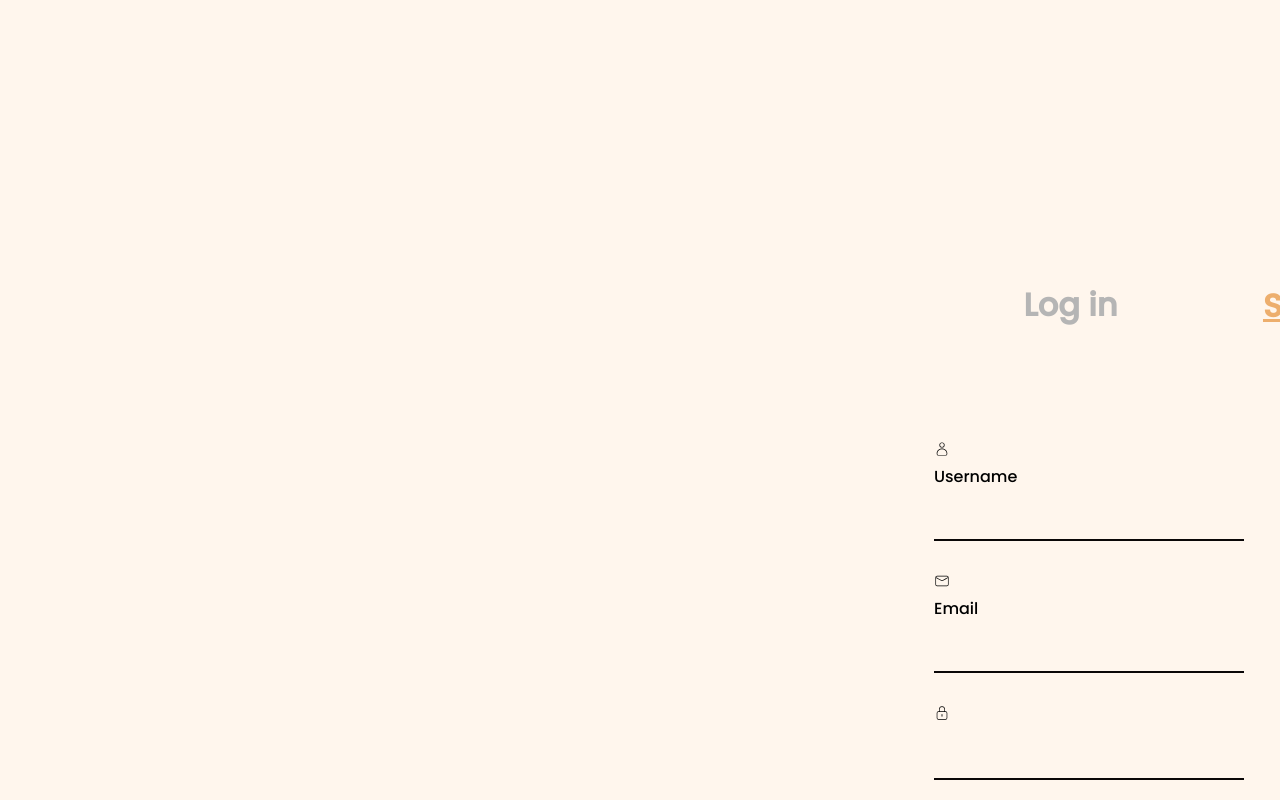
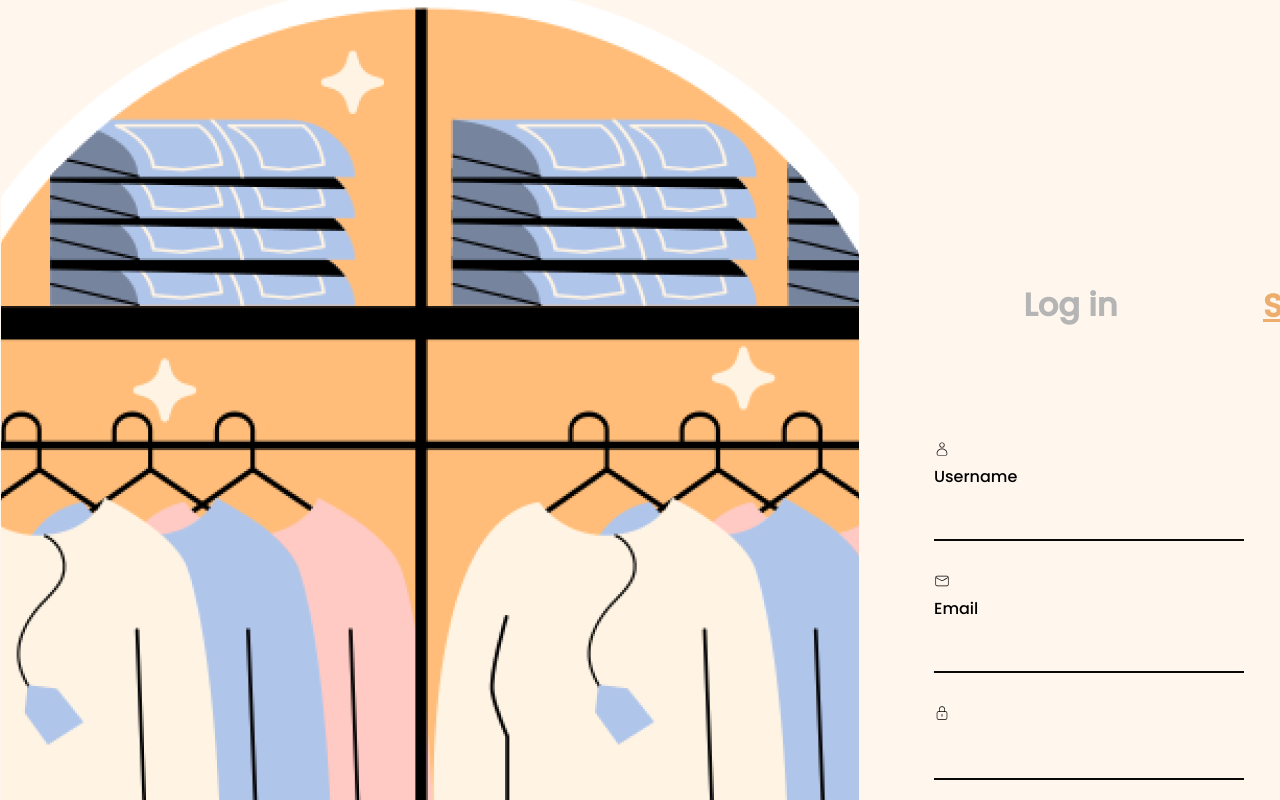
Before and after one commit to Shaunnaa/ShoppingWebApp, a React (Create React App) app in the folder Front-end/shoppingwebapp/: page /Ho in a window 1280 px wide. Shown: the top 800 px of the page. Built offline with nearby package versions, Linux system fonts and the light colour scheme.

Commit message:
fix image

```diff
--- a/Front-end/shoppingwebapp/src/Pages/Cart.js/Home.js
+++ b/Front-end/shoppingwebapp/src/Pages/Cart.js/Home.js
@@ -6,7 +6,7 @@ import { CiLock } from "react-icons/ci";
 import { CiMail } from "react-icons/ci";
 import './Home.css';
 import { Link } from 'react-router-dom/cjs/react-router-dom.min';
-//import img1 from './Image/shop.png';
+import img1 from '../../Image/shop.png';
 
 
 function App() {
@@ -23,7 +23,7 @@ function App() {
           <div className="signup"><button>Sign up</button></div>
         </div>
         <div className="image">
-
+        <img className="home" src={img1}></img>
         </div>
         <div className="group1">
           <div className="username">
```
